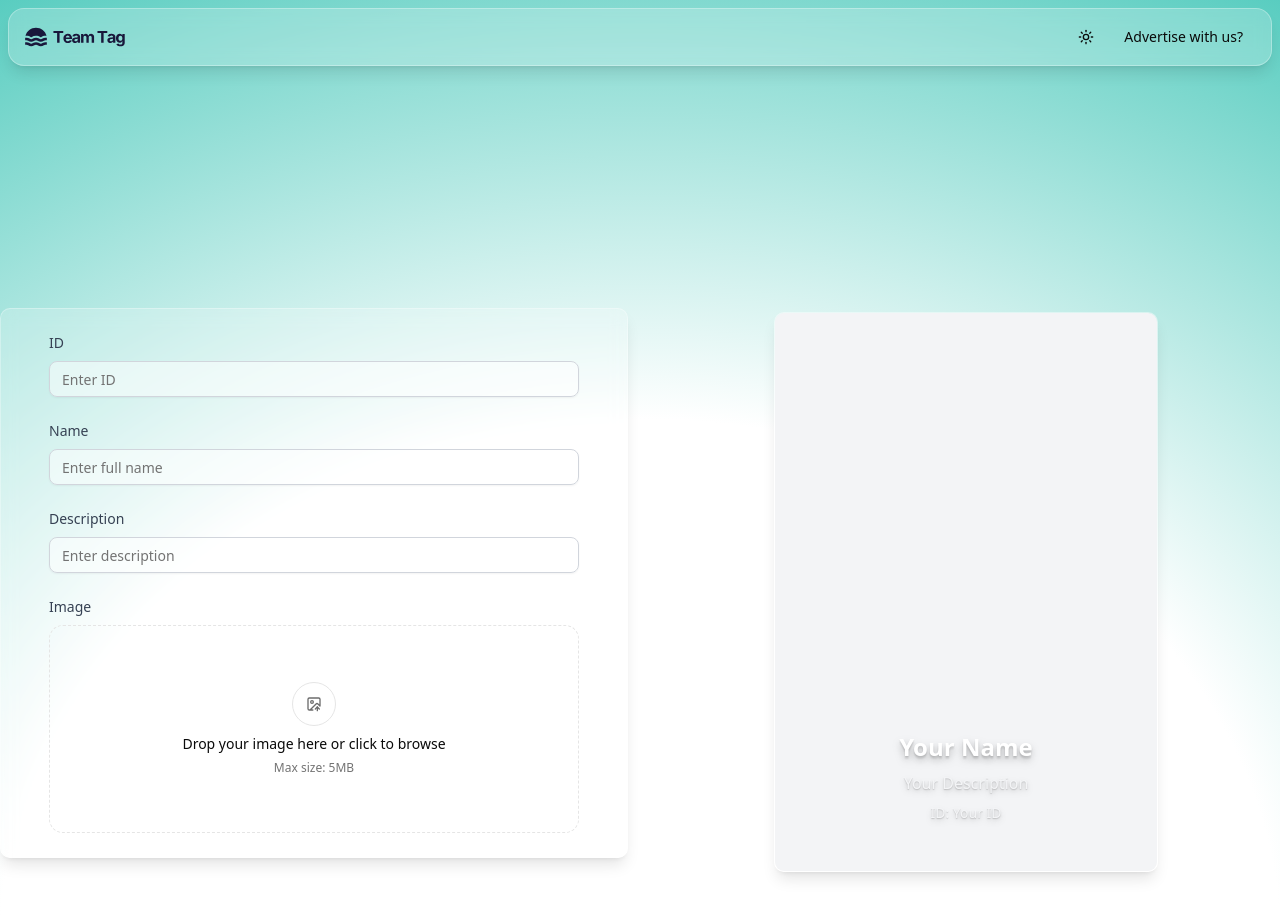
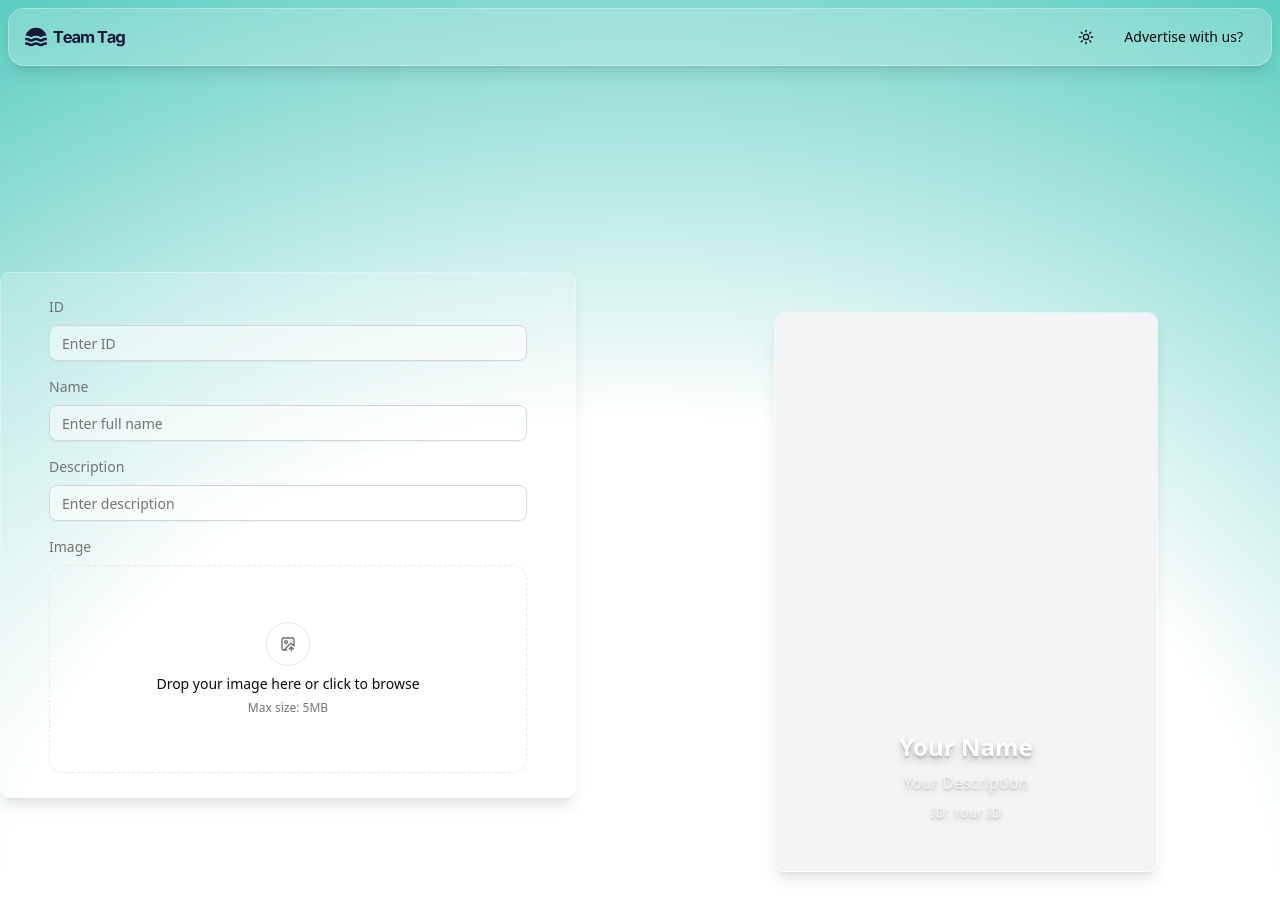
Before and after one commit to phalla-doll/team-tag, a Next.js app: page / in a window 1280 px wide. Shown: the top 916 px of the page. Built offline with nearby package versions, Linux system fonts and the light colour scheme; a web font is replaced by a local one.

Commit message:
Refactor UserInputSection to improve layout and styling; adjust text classes for better consistency and readability in form labels.

```diff
--- a/src/components/extended/user-input-section.tsx
+++ b/src/components/extended/user-input-section.tsx
@@ -72,17 +72,17 @@ export function UserInputSection() {
             </div>
             <div className="grid grid-cols-1 md:grid-cols-2 gap-6">
                 <div className="">
-                    <h4 className="text-lg font-semibold text-gray-900 dark:text-white mb-2">
+                    {/* <h4 className="text-lg font-semibold text-gray-900 dark:text-white mb-2">
                         Enter Information Below to Generate a Tag
-                    </h4>
-                    <Card className="bg-white/20 dark:bg-gray-800/20 backdrop-blur-sm border border-white/30 dark:border-gray-700/30 rounded-lg p-6 shadow-lg">
+                    </h4> */}
+                    <Card className="bg-white/20 max-w-xl dark:bg-gray-800/20 backdrop-blur-sm border border-white/30 dark:border-gray-700/30 rounded-lg p-6 shadow-lg">
                         <CardContent>
-                            <form onSubmit={handleSubmit} className="space-y-6">
+                            <form onSubmit={handleSubmit} className="space-y-4">
                                 {/* ID Field */}
                                 <div className="space-y-2">
                                     <Label
                                         htmlFor="id"
-                                        className="text-sm font-medium text-gray-700 dark:text-gray-300"
+                                        className="text-sm font-medium text-muted-foreground"
                                     >
                                         ID
                                     </Label>
@@ -105,7 +105,7 @@ export function UserInputSection() {
                                 <div className="space-y-2">
                                     <Label
                                         htmlFor="name"
-                                        className="text-sm font-medium text-gray-700 dark:text-gray-300"
+                                        className="text-sm font-medium text-muted-foreground"
                                     >
                                         Name
                                     </Label>
@@ -128,7 +128,7 @@ export function UserInputSection() {
                                 <div className="space-y-2">
                                     <Label
                                         htmlFor="position"
-                                        className="text-sm font-medium text-gray-700 dark:text-gray-300"
+                                        className="text-sm font-medium text-muted-foreground"
                                     >
                                         Description
                                     </Label>
@@ -151,7 +151,7 @@ export function UserInputSection() {
                                 <div className="space-y-2">
                                     <Label
                                         htmlFor="image"
-                                        className="text-sm font-medium text-gray-700 dark:text-gray-300"
+                                        className="text-sm font-medium text-muted-foreground"
                                     >
                                         Image
                                     </Label>
```
